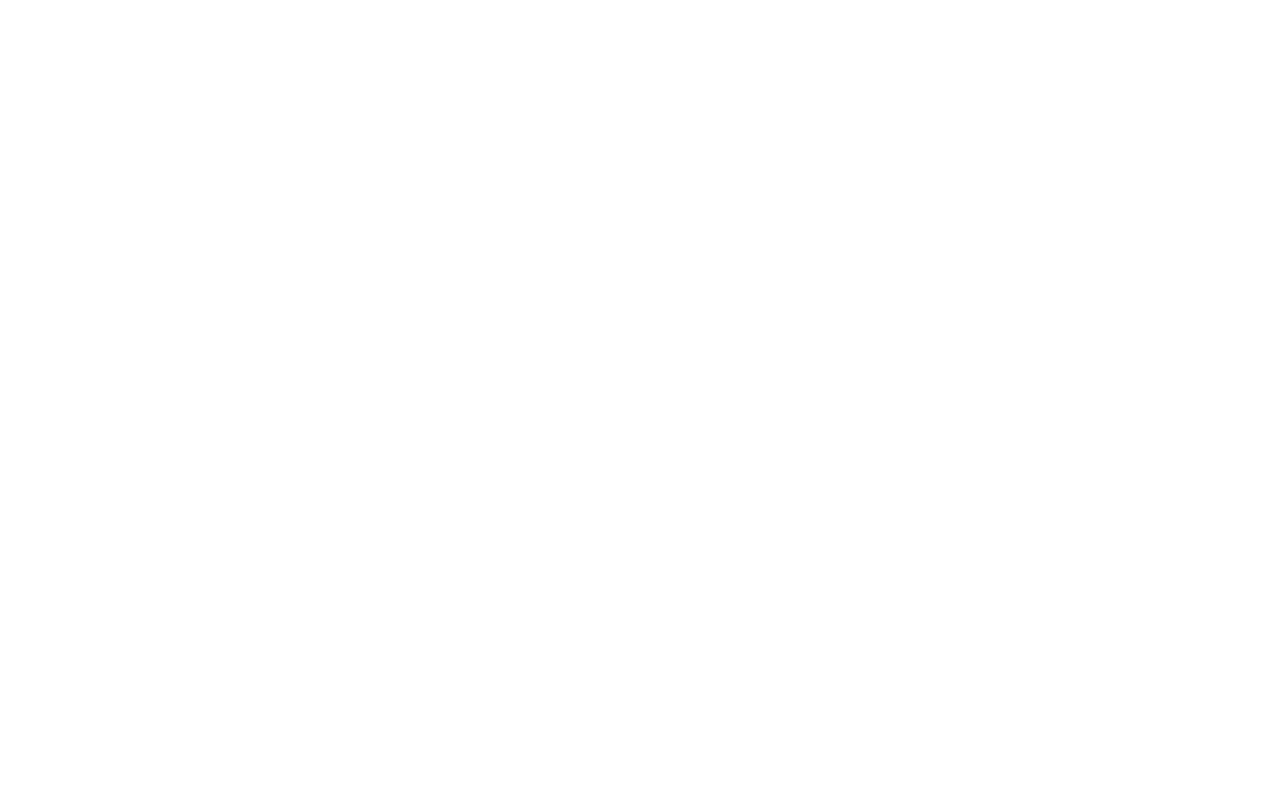
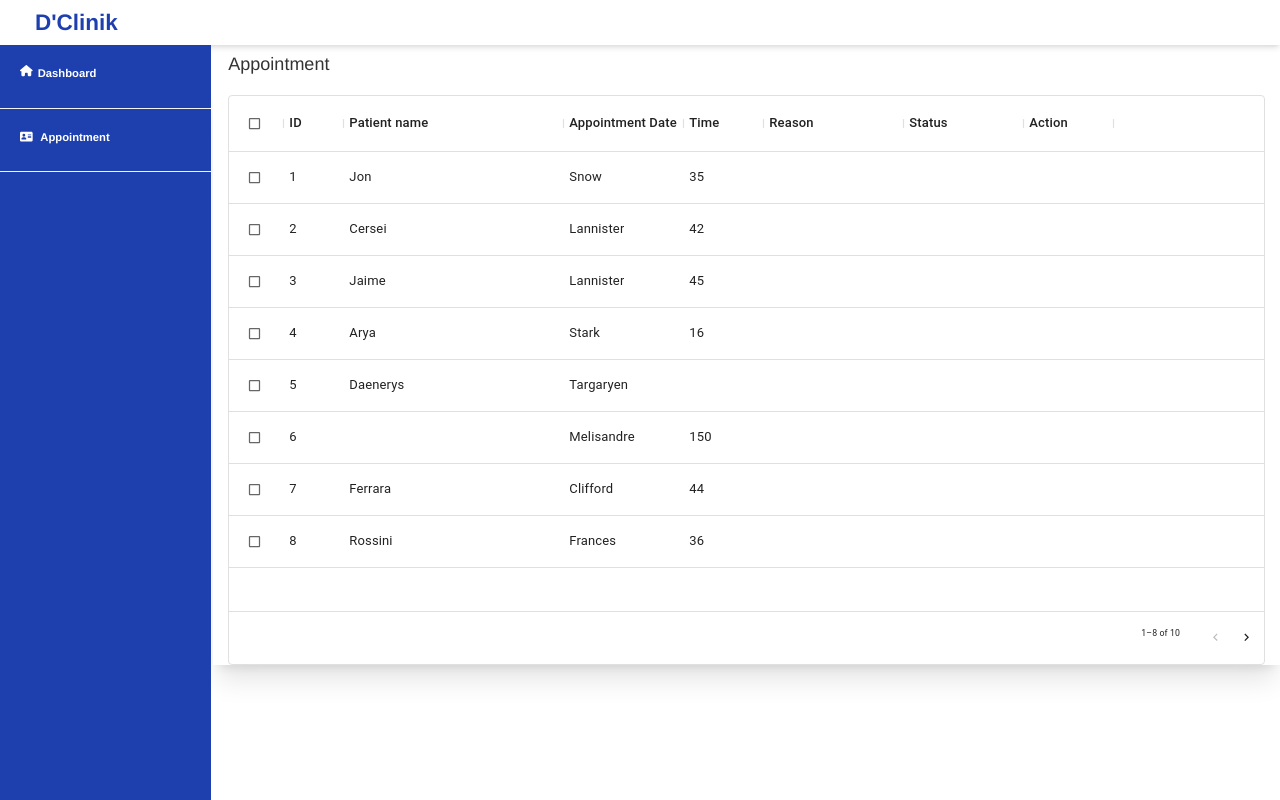
Before and after one commit to iamclement1/D-Clinik, a React (Vite) app: page /doctor/appointment in a window 1280 px wide. Before the commit this address had no page. Built offline with nearby package versions, Linux system fonts and the light colour scheme.

Commit message:
Appointment Page added

```diff
--- a/package.json
+++ b/package.json
@@ -9,10 +9,14 @@
     "start": "main.jsx"
   },
   "dependencies": {
+    "@emotion/react": "^11.8.2",
+    "@emotion/styled": "^11.8.1",
     "@fortawesome/fontawesome-svg-core": "^1.3.0",
     "@fortawesome/free-regular-svg-icons": "^6.0.0",
     "@fortawesome/free-solid-svg-icons": "^6.0.0",
     "@fortawesome/react-fontawesome": "^0.1.17",
+    "@mui/material": "^5.5.3",
+    "@mui/x-data-grid": "^5.8.0",
     "bootstrap": "^3.4.1",
     "react": "^17.0.2",
     "react-bootstrap": "^0.32.4",
--- a/src/App.jsx
+++ b/src/App.jsx
@@ -1,5 +1,6 @@
 import { useState } from 'react'
 import { BrowserRouter as Router, Route, Routes } from 'react-router-dom'
+import Appointment from './Pages/Doctor/Appointment'
 import LogIn from './Pages/LogIn'
 import ResetPassword from './Pages/ResetPassword'
 
@@ -11,6 +12,7 @@
     <Router>
       <div className='App'>
         <Routes>
+          <Route path="/doctor/appointment" exact element={<Appointment/>} />
           <Route path="/" exact element={<LogIn/>} />
           <Route path="/forgot-password" exact element={<ResetPassword/>} />
         </Routes>
--- /dev/null
+++ b/src/Components/Sidebar/AdminMobileSide.jsx
@@ -0,0 +1,22 @@
+import React from 'react'
+import { NavLink } from 'react-router-dom';
+import { FontAwesomeIcon } from '@fortawesome/react-fontawesome'
+import { faHouse, faAddressCard } from '@fortawesome/free-solid-svg-icons'
+
+function AdminMobileSide() {
+  return (
+        <>
+            <ul className='flex flex-col  text-lg text-white mt-8 ' style={{paddingLeft:"0"}}>
+                <NavLink to='/' className='font-bold pb-10 text-white hover:bg-sky-700  border-solid border-zinc-100 border-b ' style={{display:"flex"}} >
+                    <FontAwesomeIcon className='ml-8' icon={faHouse} style={{marginRight:"5px"}} /> Dashboard
+                </NavLink>
+
+                <NavLink to='/' className='font-bold pb-10 text-white hover:bg-sky-700 mt-8 border-solid border-zinc-100 border-b '>
+                    <FontAwesomeIcon className='ml-8' icon={faAddressCard} style={{marginRight:"5px"}} /> Appointment
+                </NavLink>
+            </ul>
+        </>
+  )
+}
+
+export default AdminMobileSide
--- a/src/Components/Sidebar/DoctorSideBar.jsx
+++ b/src/Components/Sidebar/DoctorSideBar.jsx
@@ -1,55 +1,30 @@
 import React, { useState } from 'react'
 import { NavLink } from 'react-router-dom';
+import AdminSideBar from '../../Components/Sidebar/AdminSideBar'
 import { FontAwesomeIcon } from '@fortawesome/react-fontawesome'
 import { faHouse, faAddressCard } from '@fortawesome/free-solid-svg-icons'
 
 function DoctorSideBar() {
+    return (
+        <>
+            <div className="row">
+                <div className="col-md-12">
+                <div className={`top-45 left-0 md:w-[16.5vw] w-[] bg-blue-800
+                    text-white fixed h-full z-30`}>
+                        <ul className='flex flex-col  text-lg text-white' style={{paddingLeft:"0"}}>
+                            <NavLink to='/' className='font-bold pb-10 mt-8 text-white hover:bg-sky-700  border-solid border-zinc-100 border-b ' style={{display:"flex"}} >
+                                <FontAwesomeIcon className='ml-8' icon={faHouse} style={{marginRight:"5px"}} /> Dashboard
+                            </NavLink>
 
-    const [ isOpen , setIsOpen ] = useState(false);
+                            <NavLink to='/' className='font-bold pb-10 text-white hover:bg-sky-700 mt-8 border-solid border-zinc-100 border-b '>
+                                <FontAwesomeIcon className='ml-8' icon={faAddressCard} style={{marginRight:"5px"}} /> Appointment
+                            </NavLink>
+                        </ul>
+                    </div>
+                </div>
 
-    return (
+            </div>
 
-        <>
-        { !isOpen ? (
-            <button className='flex text-xl text-white items-center cursor-pointer
-            fixed right-10 top-6 z-50'
-            onClick={() => setIsOpen(!isOpen)}>
-                x
-            </button>
-        ) : (
-            <svg onClick={() => setIsOpen (!isOpen)}
-            className='fixed z-30 flex items-center cursor-pointer right-10 top-6'
-            fill='#2563eb'
-            viewBox='0 0 100 80'
-            width={20}
-            height={20}>
-                <rect width={100} height={10}></rect>
-                <rect y={30} width={100} height={10}></rect>
-                <rect y={60} width={100} height={10}></rect>
-            </svg>
-        )}
-
-        <div className={`top-0 right-0 md:w-[17vw] w-[] bg-blue-800
-        text-white fixed h-full z-40 md:p-10 p-3 ease-in-out duration-300
-        ${ !isOpen ? 'translate-x-0' : 'translate-x-full'}`}>
-            <h2 className='mt-10 md:text-2xl text-sm font-bold text-white'>
-                D'Clinik
-            </h2>
-            <p className='text-xs'>Home of hospitality</p>
-            <ul className='flex flex-col pt-12 text-sm'>
-                <NavLink to='/' className='font-bold pb-3'>
-                    <FontAwesomeIcon icon={faHouse} /> Dashboard
-                </NavLink>
-
-                <NavLink to='/' className='font-bold'>
-                    <FontAwesomeIcon icon={faAddressCard} /> About
-                </NavLink>
-                <NavLink to='/' className='font-bold'>Contact</NavLink>
-                <NavLink to='/' className='font-bold'>Sign In</NavLink>
-                <NavLink to='/' className='font-bold'>Register</NavLink>
-                <NavLink to='/' className='font-bold'>Home</NavLink>
-            </ul>
-        </div>
         </>
   )
 }
--- /dev/null
+++ b/src/Pages/Doctor/Appointment.jsx
@@ -0,0 +1,98 @@
+import React, { useState } from 'react'
+import Navbar from '../../Components/Navbar/Navbar'
+import "bootstrap/dist/css/bootstrap.min.css"
+import DoctorSideBar from '../../Components/Sidebar/DoctorSideBar'
+import { DataGrid } from '@mui/x-data-grid';
+import Box from '@mui/material/Box';
+import Drawer from '@mui/material/Drawer';
+import AdminMobileSide from '../../Components/Sidebar/AdminMobileSide';
+import { Link } from 'react-router-dom';
+
+function Appointment() {
+//  Pseudo DataTable columns and rows for the Appointment
+    const columns = [
+        { field: 'id', headerName: 'ID', width: 60 },
+        { field: 'firstName', headerName: 'Patient name', width: 220 },
+        { field: 'lastName', headerName: 'Appointment Date', width: 120 },
+        {field: 'age', headerName: 'Time', width: 80,},
+        {field: 'reason', headerName: 'Reason', width: 140,},
+        {field: 'status', headerName: 'Status', width: 120,},
+        {field: 'action', headerName: 'Action', width: 90,},
+      ];
+
+      const rows = [
+        { id: 1, lastName: 'Snow', firstName: 'Jon', age: 35 },
+        { id: 2, lastName: 'Lannister', firstName: 'Cersei', age: 42 },
+        { id: 3, lastName: 'Lannister', firstName: 'Jaime', age: 45 },
+        { id: 4, lastName: 'Stark', firstName: 'Arya', age: 16 },
+        { id: 5, lastName: 'Targaryen', firstName: 'Daenerys', age: null },
+        { id: 6, lastName: 'Melisandre', firstName: null, age: 150 },
+        { id: 7, lastName: 'Clifford', firstName: 'Ferrara', age: 44 },
+        { id: 8, lastName: 'Frances', firstName: 'Rossini', age: 36 },
+        { id: 9, lastName: 'Roxie', firstName: 'Harvey', age: 65 },
+        { id: 10, lastName: 'Roxie', firstName: 'Harvey', age: 65 },
+      ];
+    //   JavaScript for the mobile view sidebar calling and destroying
+      const openNav = () =>{
+        document.getElementById("mySidenav").style.width = "200px"
+      }
+      const closeNav = () =>{
+        document.getElementById("mySidenav").style.width = "0";
+      }
+  return (
+    <div>
+        <Navbar/>
+        <div className="container-fluid">
+            <div className="row">
+                {/* The sidebar for the desktop view, it will be hidden in mobile view */}
+                <div className="col-md-2 bg-light mobile">
+                   <DoctorSideBar/>
+                </div>
+                {/* The main body detail goes in here */}
+                <div className="col-md-10 col bg-sucess">
+                    <div className="row">
+                        <div className="col-md-12" style={{display:"flex"}}>
+                            {/* The side Nav trigger for the mobile view, it will be hidden in desktop view */}
+                            <svg onClick={()=>openNav()}
+                                className=' flex items-center cursor-pointer desktop'
+                                fill='#2563eb'
+                                viewBox='0 0 100 80'
+                                width={20}
+                                height={20}>
+                                    <rect width={100} height={10}></rect>
+                                    <rect y={30} width={100} height={10}></rect>
+                                    <rect y={60} width={100} height={10}></rect>
+                            </svg>
+                            <h4>Appointment</h4>
+                        </div>
+
+                    </div>
+                    <div className="row">
+                        <div className="col-md-12 shadow-xl  hover:shadow-lg bg-white">
+                       <div style={{ height: 570, width: '100%', marginTop:"10px"}}>
+                           {/* Table for the Appointment */}
+                        <DataGrid
+                            style={{ fontSize: "13px",}}
+                            rows={rows}
+                            columns={columns}
+                            pageSize={8}
+                            rowsPerPageOptions={[8]}
+                            checkboxSelection
+                        />
+                        </div>
+                        </div>
+                    </div>
+                </div>
+            </div>
+        </div>
+       {/* Open side nav in mobile view */}
+       <div id="mySidenav" className="sidenav bg-blue-800">
+            <a to="#!" className="closebtn" onClick={()=>closeNav()}>&times;</a>
+            <AdminMobileSide/>
+       </div>
+
+    </div>
+  )
+}
+
+export default Appointment
--- a/src/index.css
+++ b/src/index.css
@@ -1,3 +1,58 @@
 @tailwind base;
 @tailwind components;
 @tailwind utilities;
+a{
+    text-decoration: none;
+
+}
+a:hover{
+    text-decoration: none;
+}
+
+.desktop{
+    display: none;
+}
+@media screen and (max-width:768px) {
+    .mobile{
+        display: none;
+    }
+    .desktop{
+        display: block;
+        margin-top: 10px;
+        margin-right: 10px;
+    }
+}
+
+
+
+/* The side navigation menu */
+.sidenav {
+    height: 100%; /* 100% Full-height */
+    width: 0; /* 0 width - change this with JavaScript */
+    position: fixed; /* Stay in place */
+    z-index: 1; /* Stay on top */
+    margin-top: 45px;
+    top: 0; /* Stay at the top */
+    left: 0;
+    overflow-x: hidden; /* Disable horizontal scroll */
+    padding-top: 60px; /* Place content 60px from the top */
+    transition: 0.5s; /* 0.5 second transition effect to slide in the sidenav */
+  }
+
+
+
+  /* Position and style the close button (top right corner) */
+  .sidenav .closebtn {
+    position: absolute;
+    top: 0;
+    right: 25px;
+    font-size: 36px;
+    margin-left: 50px;
+  }
+
+
+  /* On smaller screens, where height is less than 450px, change the style of the sidenav (less padding and a smaller font size) */
+  @media screen and (max-height: 450px) {
+    .sidenav {padding-top: 15px;}
+    .sidenav a {font-size: 18px;}
+  }
```
Also changed, not shown: 1 other file (tests, documents, lock files or other folders).
